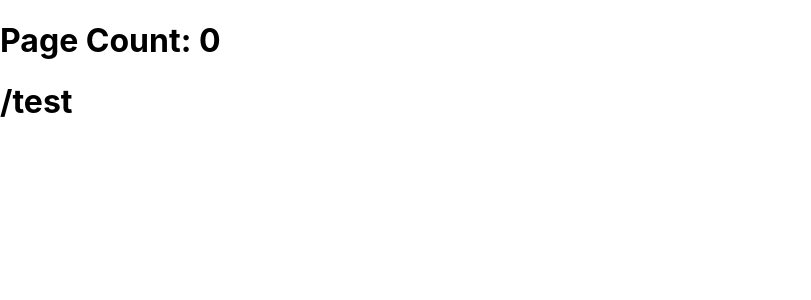
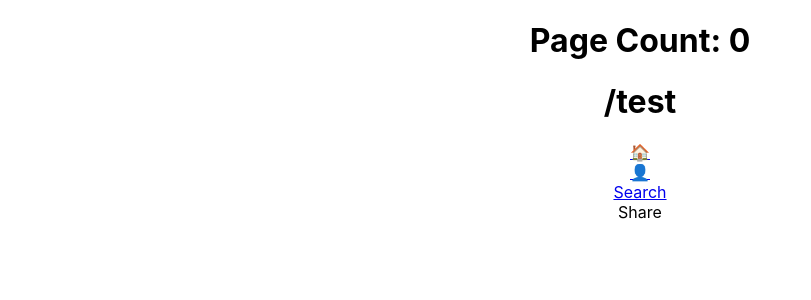
Before and after one commit to DosLlamas/phase-5-project, a React (Create React App) app in the folder client/: page /test in a window 1280 px wide. Shown: the top 300 px of the page, without its empty margins (0-811 px from the left). Built offline with nearby package versions, Linux system fonts and the light colour scheme; no server answers.

Commit message:
setup login page

```diff
--- a/client/src/App.css
+++ b/client/src/App.css
@@ -1,38 +1,3 @@
 .App {
   text-align: center;
 }
-
-.App-logo {
-  height: 40vmin;
-  pointer-events: none;
-}
-
-@media (prefers-reduced-motion: no-preference) {
-  .App-logo {
-    animation: App-logo-spin infinite 20s linear;
-  }
-}
-
-.App-header {
-  background-color: #282c34;
-  min-height: 100vh;
-  display: flex;
-  flex-direction: column;
-  align-items: center;
-  justify-content: center;
-  font-size: calc(10px + 2vmin);
-  color: white;
-}
-
-.App-link {
-  color: #61dafb;
-}
-
-@keyframes App-logo-spin {
-  from {
-    transform: rotate(0deg);
-  }
-  to {
-    transform: rotate(360deg);
-  }
-}
--- a/client/src/App.js
+++ b/client/src/App.js
@@ -1,6 +1,10 @@
 import React, { useState, useEffect } from "react";
 import { Routes, Route } from "react-router-dom";
+import './App.css';
+import Nav from './Nav';
 import Test from './Test';
+import Login from './Login';
+
 
 
 function App() {
@@ -16,8 +20,10 @@ function App() {
     <div className="App">
       <h1>Page Count: {count}</h1>
       <Routes>
+        <Route path="/login" element={<Login />} />
         <Route path="/test" element={<Test />} />
       </Routes>
+      <Nav />
     </div>
   )
 }
--- /dev/null
+++ b/client/src/Login.js
@@ -0,0 +1,29 @@
+import React, { useState } from 'react';
+import { useNavigate, useLocation } from 'react-router-dom';
+
+const LoginPage = () => {
+    const navigate = useNavigate();
+    const location = useLocation();
+
+    return (
+        <div>
+            <h1>{location.pathname}</h1>
+            <h1>Mindful</h1>
+            <h3>Take control over your medications</h3>
+            <form >
+                <input type='text' placeholder="Email" name='email'  />
+                <br /> <br />
+                <input type='password' placeholder="Password" name='password'/>
+                <br /><br />
+
+                <input type='submit' value='Log In' />
+            </form>
+            <br />
+            <hr></hr>
+            <h3>You don't already have an account?</h3>
+            <button >Signup for Free</button>
+        </div>
+    )
+}
+
+export default LoginPage;
--- /dev/null
+++ b/client/src/Nav.js
@@ -0,0 +1,32 @@
+import React from "react";
+import { NavLink } from "react-router-dom";
+
+const Nav = () => {
+
+    return (
+        <nav>
+            <div className="navlink-wrapper">
+                <div className='navlink-button'>
+                    <NavLink to={'/'} >
+                        🏠
+                    </NavLink>
+                </div>
+                <div className='navlink-button'>
+                    <NavLink to={'/profile-page'} >
+                        👤
+                    </NavLink>
+                </div>
+                <div className='navlink-button'>
+                    <NavLink to={'/search-page'} >
+                        Search
+                    </NavLink>
+                </div>
+                <div className='navlink-button'>
+                    Share
+                </div>
+            </div>
+        </nav>
+    )
+}
+
+export default Nav;
```
